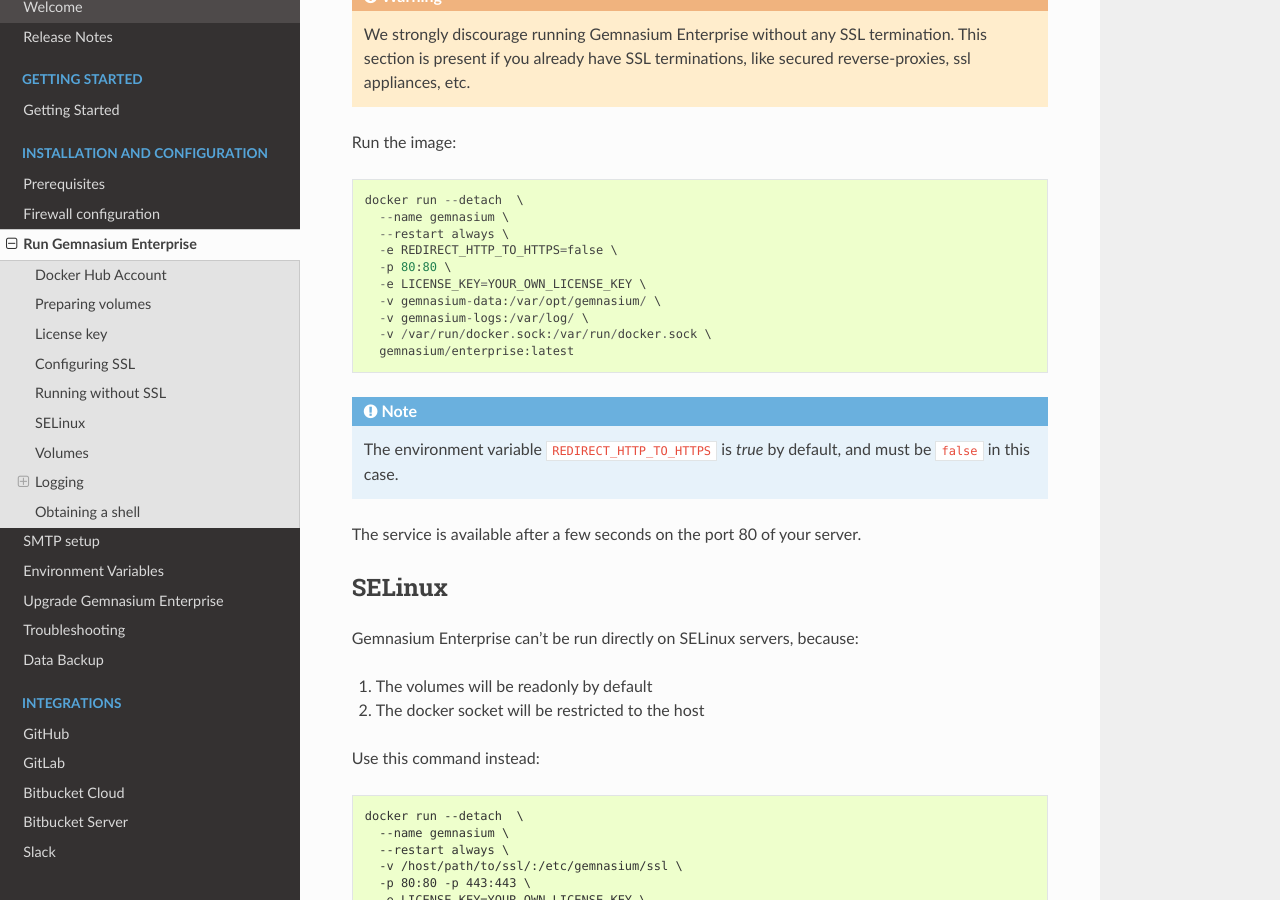
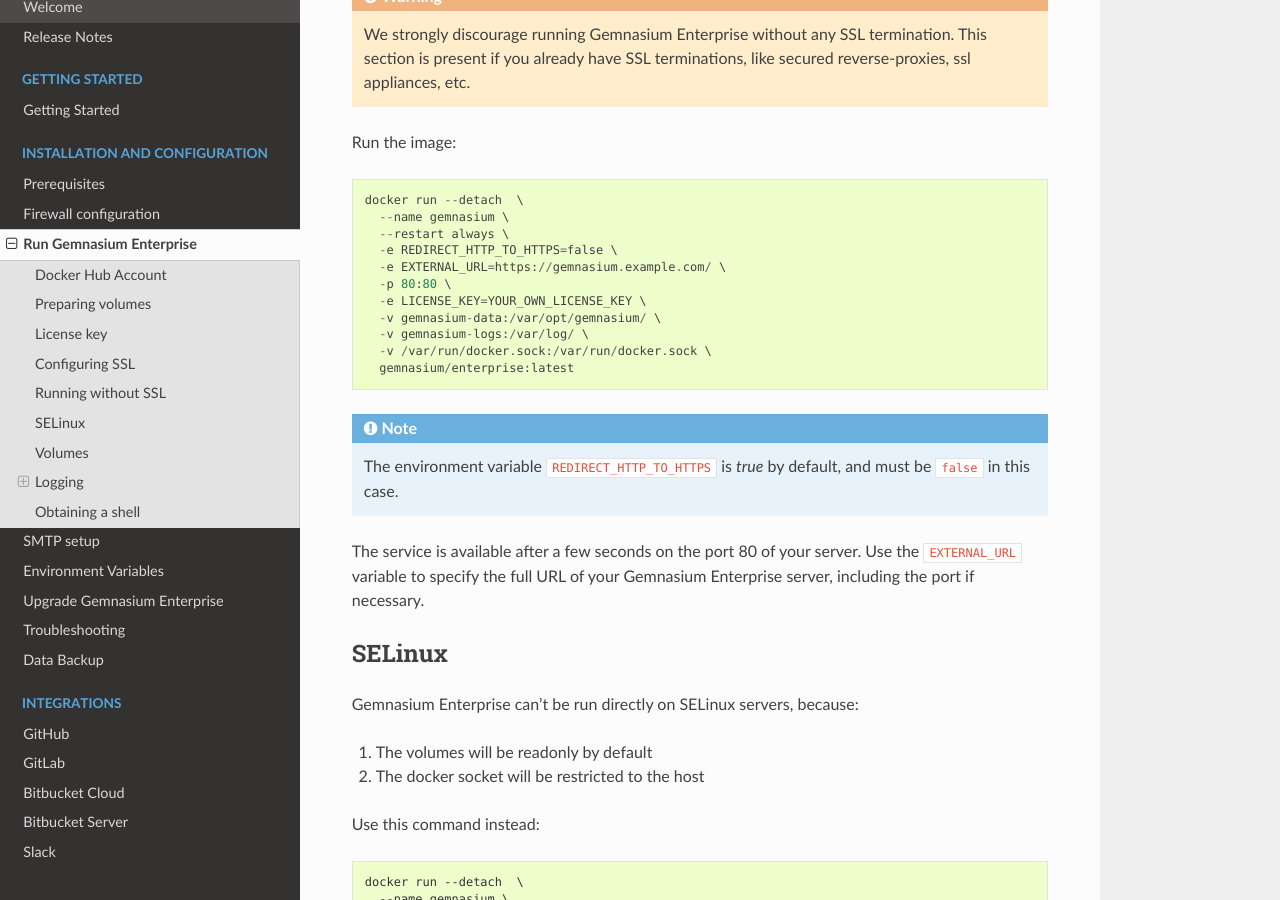
Before and after one commit to jipiboily/docs-1, a Sphinx documentation site: the page built from docs/installation/docker_image.rst, in a window 1280 px wide and 900 px high, scrolled down 2375 px. Built offline with Sphinx 7.4.7 and the Read the Docs theme 2.0.0, drawn with Linux system fonts in a browser that asks for light colours.

Commit message:
Add missing env var for non-ssl installation

```diff
--- a/docs/installation/docker_image.rst
+++ b/docs/installation/docker_image.rst
@@ -104,6 +104,7 @@
     --name gemnasium \
     --restart always \
     -e REDIRECT_HTTP_TO_HTTPS=false \
+    -e EXTERNAL_URL=https://gemnasium.example.com/ \
     -p 80:80 \
     -e LICENSE_KEY=YOUR_OWN_LICENSE_KEY \
     -v gemnasium-data:/var/opt/gemnasium/ \
@@ -114,6 +115,7 @@
 .. note:: The environment variable ``REDIRECT_HTTP_TO_HTTPS`` is `true` by default, and must be ``false`` in this case.
 
 The service is available after a few seconds on the port 80 of your server.
+Use the ``EXTERNAL_URL`` variable to specify the full URL of your Gemnasium Enterprise server, including the port if necessary.
 
 
 SELinux
```
